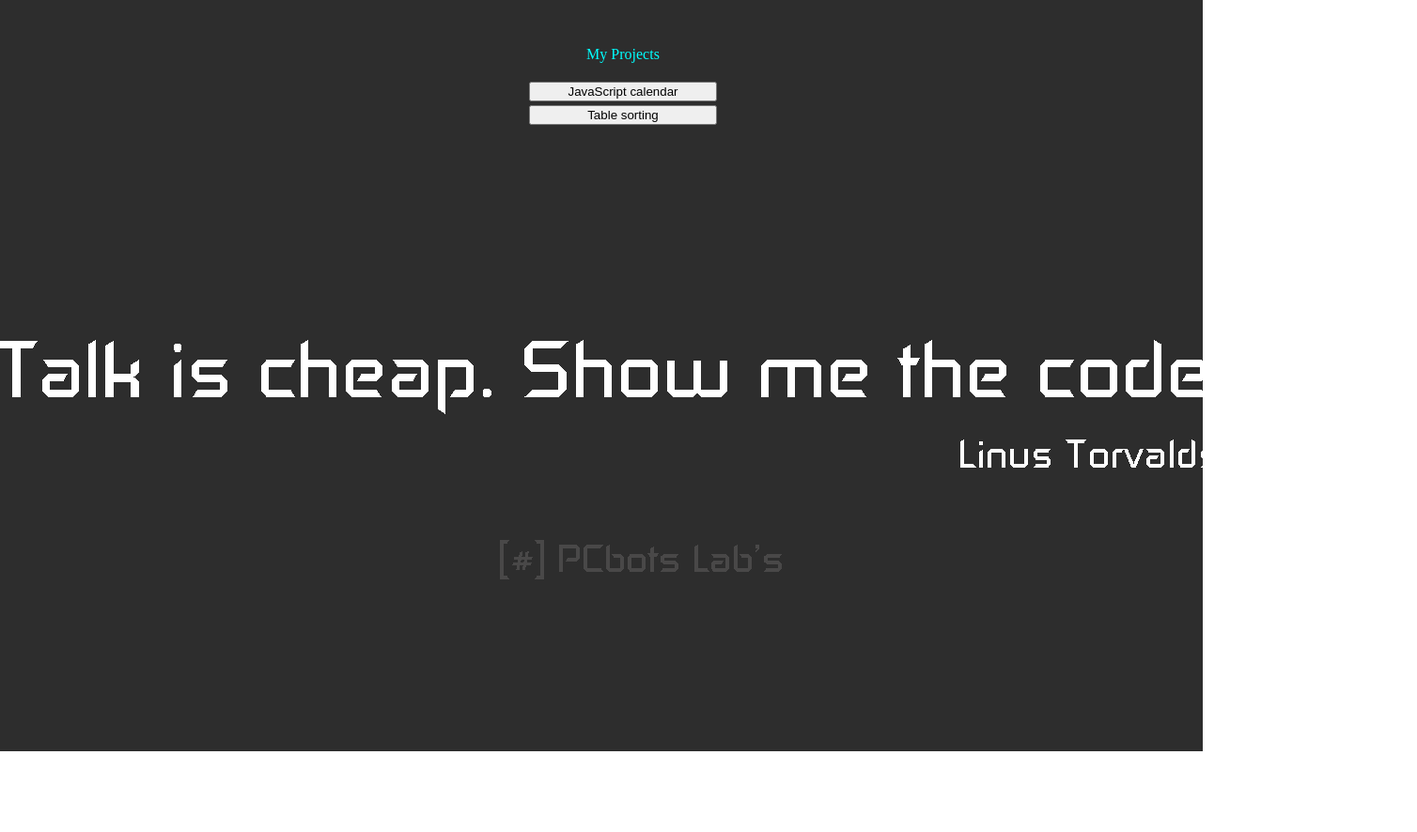
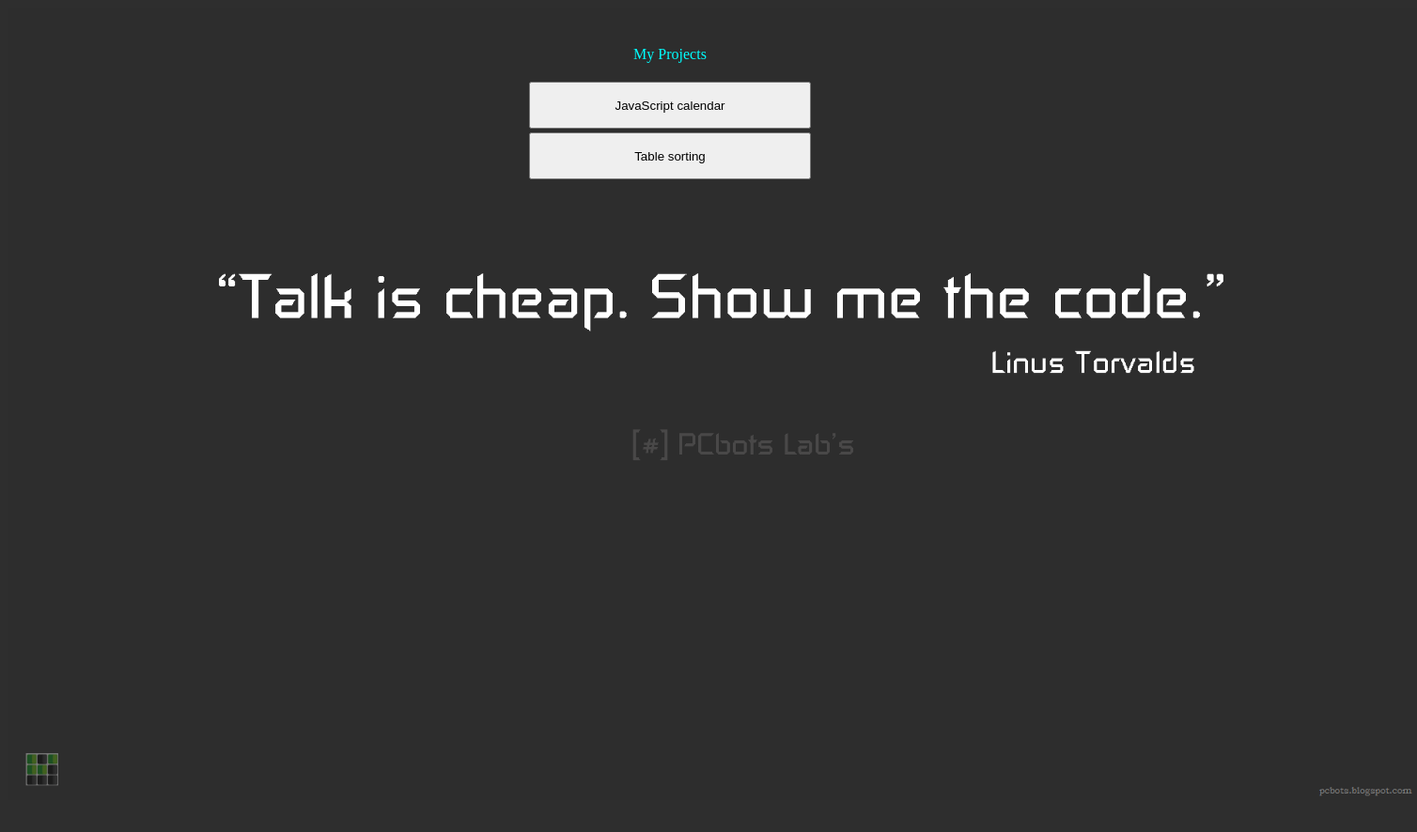
Before and after one commit to AwwwYeah/simple_server, a plain HTML site: page root/index.html in a window 1280 px wide. Shown: the whole page at 94% size, 1508 px wide, since content can reach past the window. Before the commit the page ends 800 px from the top, so only its background shows below. Drawn offline with Linux system fonts and the light colour scheme.

Commit message:
change index.html

```diff
--- a/root/index.html
+++ b/root/index.html
@@ -10,10 +10,19 @@
 
 		body{
 
-			background: url(../pictures/background.png);
+			/*background: url(../pictures/background.png);
 			background-repeat: no-repeat;
-			background-position: top;
+			background-position: top;*/
 			color: #00FFFF;
+			background-color: #2e2e2e;
+		}
+
+		.img{
+
+			width: 1500px;
+			height: 1500px;
+			background-size: contain;
+			background-repeat: no-repeat;
 		}
 
 		#container{
@@ -27,12 +36,14 @@
 		}
 
 		input{
-			width: 200px;
+			width: 300px;
+			height: 50px;
 		}
 
 	</style>
 
 	<body>
+		<div class='img' style='background-image: url(../pictures/background.png)'></div>
 		<div id='container'>
 			<table>
 				<tr>
```
